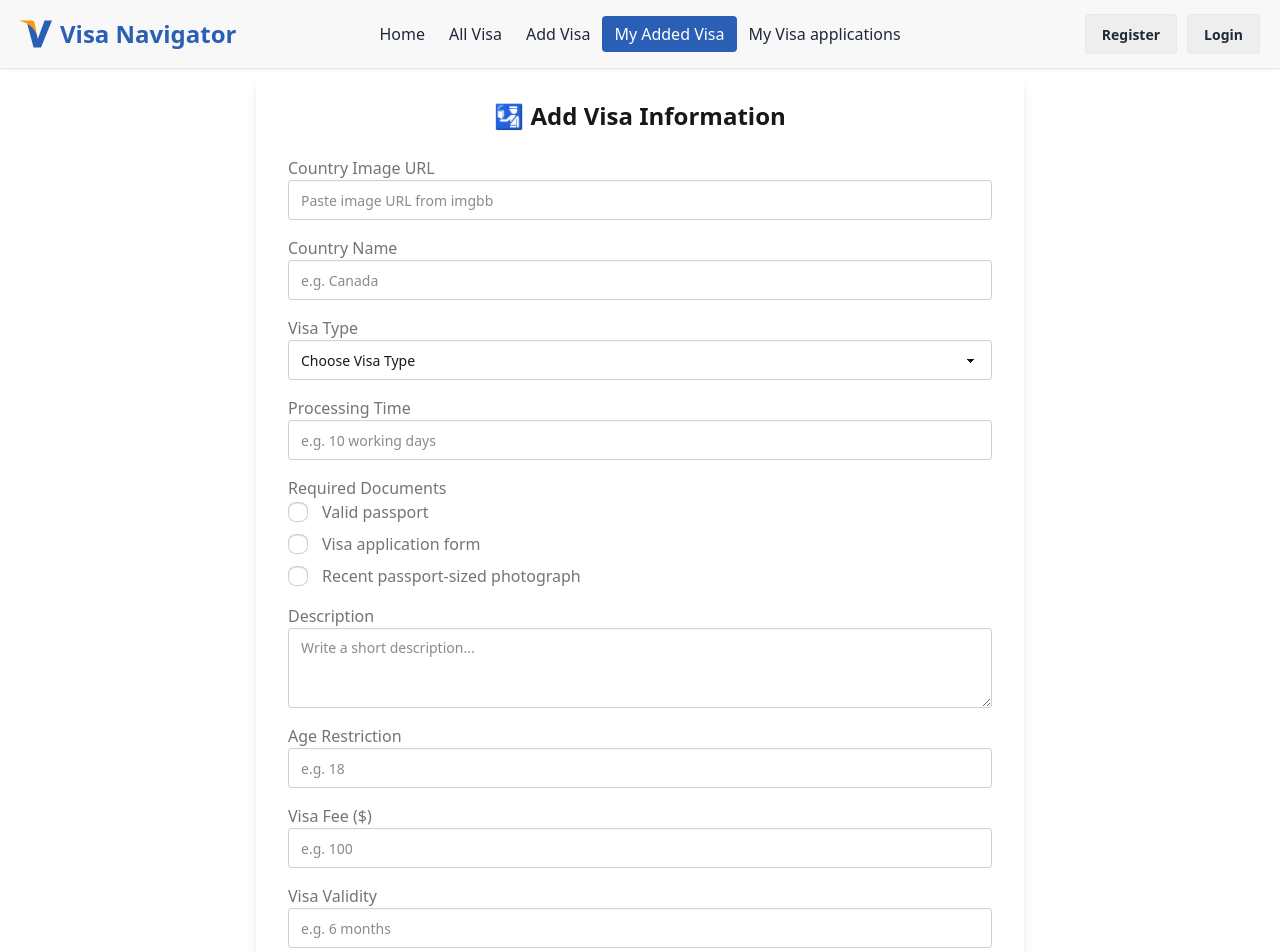
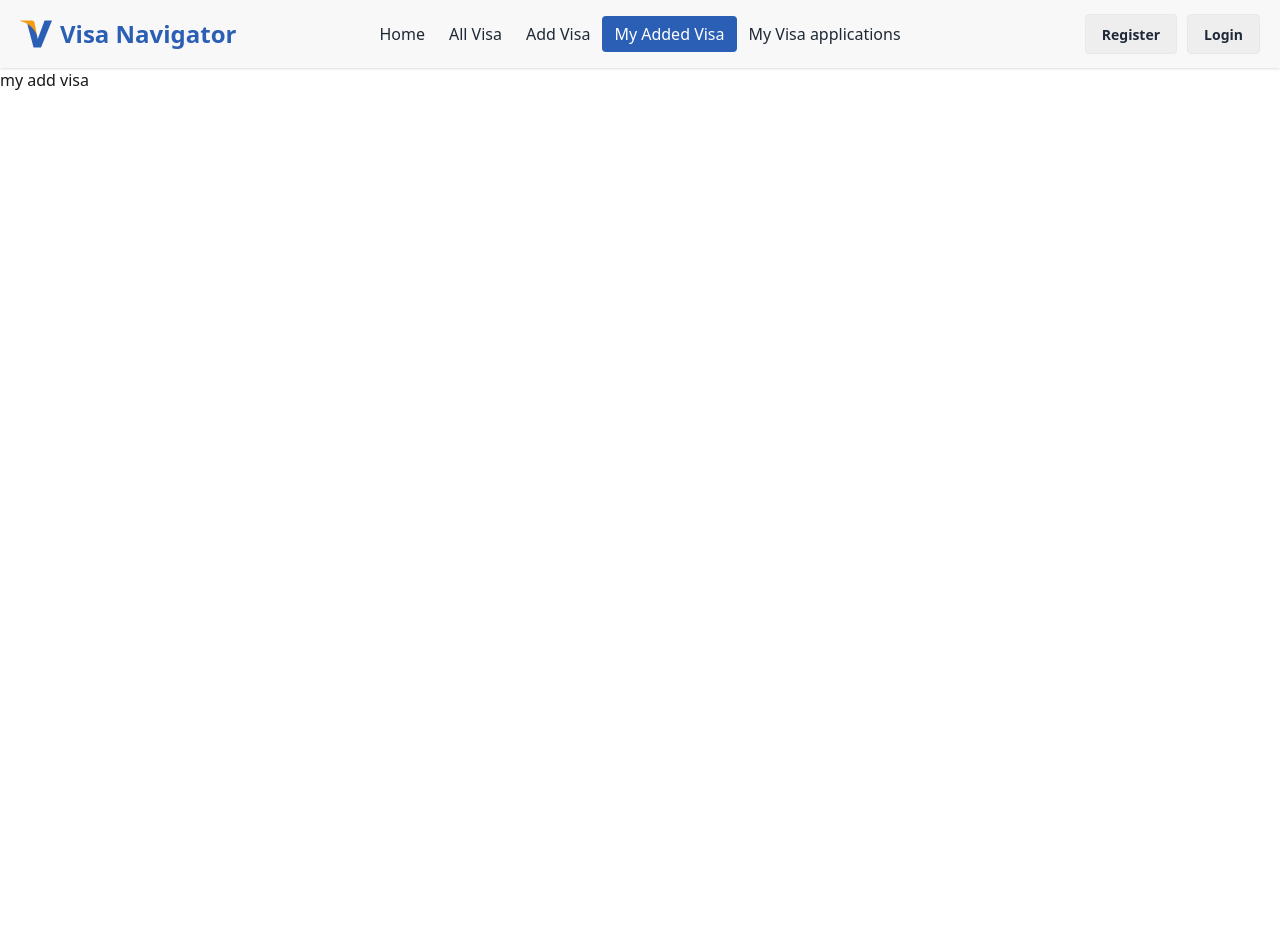
Before and after one commit to bishalsaha-official/Visa-Navigator-Client, a React (Vite) app: page /myaddedvisa in a window 1280 px wide. Shown: the top 952 px of the page. After the commit the page ends 800 px from the top, so only its background shows below. Built offline with nearby package versions, Linux system fonts and the light colour scheme.

Commit message:
Implement Latest Visa Components

```diff
--- a/src/components/AddVisa.jsx
+++ b/src/components/AddVisa.jsx
@@ -1,25 +1,69 @@
 const AddVisa = () => {
+    const handleSubmit = (e) => {
+        e.preventDefault();
+        const form = e.target;
+        const photoUrl = form.photo.value;
+        const countryName = form.countryName.value;
+        const visaType = form.visaType.value;
+        const processingTime = form.processingTime.value;
+        const age = form.age.value;
+        const fee = form.fee.value;
+        const visaValidity = form.visaValidity.value;
+        const applicationMethod = form.applicationMethod.value;
+        const description = form.description.value;
+        const requiredDocuments = [];
+        form.requiredDocuments.forEach((document) => {
+            if (document.checked) {
+                requiredDocuments.push(document.value);
+            }
+        });
+        const newVisa = {
+            photoUrl,
+            countryName,
+            visaType,
+            processingTime,
+            age,
+            fee,
+            visaValidity,
+            applicationMethod,
+            description,
+            requiredDocuments
+        }
+        console.log(newVisa)
+        fetch('http://localhost:5000/visas', {
+            method: "POST",
+            headers: {
+                "content-type": "application/json"
+            },
+            body: JSON.stringify(newVisa)
+        })
+        .then(res => res.json())
+        .then(data => {
+            console.log(data)
+        })
+    };
+
     return (
         <div className="p-8 bg-base-100 shadow-lg max-w-4xl mx-auto rounded-xl my-5">
             <h2 className="text-2xl font-bold mb-8 text-center">Add Visa Information</h2>
 
-            <form className="grid grid-cols-1 md:grid-cols-2 gap-6">
+            <form onSubmit={handleSubmit} className="grid grid-cols-1 md:grid-cols-2 gap-6">
                 {/* Country Image */}
                 <div className="col-span-1">
                     <label className="label">Country Image URL</label>
-                    <input type="text" placeholder="Paste image URL" className="input input-bordered w-full" />
+                    <input type="text" placeholder="Paste image URL" name="photo" className="input input-bordered w-full" />
                 </div>
 
                 {/* Country Name */}
                 <div className="col-span-1">
                     <label className="label">Country Name</label>
-                    <input type="text" placeholder="e.g. Canada" className="input input-bordered w-full" />
+                    <input type="text" placeholder="e.g. Canada" name="countryName" className="input input-bordered w-full" />
                 </div>
 
                 {/* Visa Type Dropdown */}
                 <div className="col-span-1">
                     <label className="label">Visa Type</label>
-                    <select className="select select-bordered w-full">
+                    <select name="visaType" className="select select-bordered w-full">
                         <option disabled selected>Choose Visa Type</option>
                         <option>Tourist visa</option>
                         <option>Student visa</option>
@@ -30,31 +74,31 @@ const AddVisa = () => {
                 {/* Processing Time */}
                 <div className="col-span-1">
                     <label className="label">Processing Time</label>
-                    <input type="text" placeholder="e.g. 10 working days" className="input input-bordered w-full" />
+                    <input type="text" name="processingTime" placeholder="e.g. 10 working days" className="input input-bordered w-full" />
                 </div>
 
                 {/* Age Restriction */}
                 <div className="col-span-1">
                     <label className="label">Age Restriction</label>
-                    <input type="number" placeholder="e.g. 18" className="input input-bordered w-full" />
+                    <input type="number" name="age" placeholder="e.g. 18" className="input input-bordered w-full" />
                 </div>
 
                 {/* Fee */}
                 <div className="col-span-1">
                     <label className="label">Visa Fee ($)</label>
-                    <input type="number" placeholder="e.g. 100" className="input input-bordered w-full" />
+                    <input type="number" name="fee" placeholder="e.g. 100" className="input input-bordered w-full" />
                 </div>
 
                 {/* Validity */}
                 <div className="col-span-1">
                     <label className="label">Visa Validity</label>
-                    <input type="text" placeholder="e.g. 6 months" className="input input-bordered w-full" />
+                    <input type="text" name="visaValidity" placeholder="e.g. 6 months" className="input input-bordered w-full" />
                 </div>
 
                 {/* Application Method */}
                 <div className="col-span-1">
                     <label className="label">Application Method</label>
-                    <input type="text" placeholder="e.g. Online, Embassy" className="input input-bordered w-full" />
+                    <input type="text" name="applicationMethod" placeholder="e.g. Online, Embassy" className="input input-bordered w-full" />
                 </div>
 
                 {/* Required Documents (Checkboxes) */}
@@ -62,15 +106,15 @@ const AddVisa = () => {
                     <label className="label">Required Documents</label>
                     <div className="grid grid-cols-1 sm:grid-cols-3 gap-2">
                         <label className="flex items-center gap-2">
-                            <input type="checkbox" className="checkbox checkbox-sm" />
+                            <input name='requiredDocuments' type="checkbox" defaultValue="Valid passport" className="checkbox checkbox-sm" />
                             Valid passport
                         </label>
                         <label className="flex items-center gap-2">
-                            <input type="checkbox" className="checkbox checkbox-sm" />
+                            <input name='requiredDocuments' type="checkbox" defaultValue="Visa application form" className="checkbox checkbox-sm" />
                             Visa application form
                         </label>
                         <label className="flex items-center gap-2">
-                            <input type="checkbox" className="checkbox checkbox-sm" />
+                            <input name='requiredDocuments' type="checkbox" defaultValue="Recent passport-sized photograph" className="checkbox checkbox-sm" />
                             Recent passport-sized photograph
                         </label>
                     </div>
@@ -79,7 +123,7 @@ const AddVisa = () => {
                 {/* Description */}
                 <div className="md:col-span-2">
                     <label className="label">Description</label>
-                    <textarea className="textarea textarea-bordered w-full" rows="4" placeholder="Write a short description..."></textarea>
+                    <textarea className="textarea textarea-bordered w-full" name="description" rows="4" placeholder="Write a short description..."></textarea>
                 </div>
 
                 {/* Add Visa Button */}
--- /dev/null
+++ b/src/components/LatestVisa.jsx
@@ -0,0 +1,22 @@
+import { useContext } from "react";
+import { AuthContext } from "../providers/AuthProvider";
+import VisaCard from "./VisaCard";
+
+const LatestVisa = () => {
+    const { visas, setVisas } = useContext(AuthContext)
+    return (
+        <div>
+            <h2 className="text-3xl font-bold text-center text-primary mb-2">Latest Visas</h2>
+            <p className="text-center text-gray-600 text-sm sm:text-base max-w-xl mx-auto mb-8">
+                Explore the most recently added visa opportunities with essential details like fees, processing time, and validity.
+            </p>
+            <div className="grid md:grid-cols-2 lg:grid-cols-3 gap-6 my-5">
+                {
+                    visas.map(visa => <VisaCard key={visa._id} visa={visa}></VisaCard>)
+                }
+            </div>
+        </div>
+    );
+};
+
+export default LatestVisa;
--- a/src/components/MyAddedVisa.jsx
+++ b/src/components/MyAddedVisa.jsx
@@ -1,93 +1,8 @@
 const MyAddedVisa = () => {
     return (
-        <div className="p-8 bg-base-100 shadow-lg max-w-3xl mx-auto rounded-xl">
-      <h2 className="text-2xl font-bold mb-6 text-center">🛂 Add Visa Information</h2>
-
-      <form className="space-y-4">
-        {/* Country Image */}
         <div>
-          <label className="label">Country Image URL</label>
-          <input type="text" placeholder="Paste image URL from imgbb" className="input input-bordered w-full" />
+            my add visa
         </div>
-
-        {/* Country Name */}
-        <div>
-          <label className="label">Country Name</label>
-          <input type="text" placeholder="e.g. Canada" className="input input-bordered w-full" />
-        </div>
-
-        {/* Visa Type Dropdown */}
-        <div>
-          <label className="label">Visa Type</label>
-          <select className="select select-bordered w-full">
-            <option disabled selected>Choose Visa Type</option>
-            <option>Tourist visa</option>
-            <option>Student visa</option>
-            <option>Official visa</option>
-          </select>
-        </div>
-
-        {/* Processing Time */}
-        <div>
-          <label className="label">Processing Time</label>
-          <input type="text" placeholder="e.g. 10 working days" className="input input-bordered w-full" />
-        </div>
-
-        {/* Required Documents (Checkboxes) */}
-        <div>
-          <label className="label">Required Documents</label>
-          <div className="flex flex-col gap-2">
-            <label className="cursor-pointer label">
-              <input type="checkbox" className="checkbox checkbox-sm mr-2" />
-              Valid passport
-            </label>
-            <label className="cursor-pointer label">
-              <input type="checkbox" className="checkbox checkbox-sm mr-2" />
-              Visa application form
-            </label>
-            <label className="cursor-pointer label">
-              <input type="checkbox" className="checkbox checkbox-sm mr-2" />
-              Recent passport-sized photograph
-            </label>
-          </div>
-        </div>
-
-        {/* Description */}
-        <div>
-          <label className="label">Description</label>
-          <textarea className="textarea textarea-bordered w-full" placeholder="Write a short description..."></textarea>
-        </div>
-
-        {/* Age Restriction */}
-        <div>
-          <label className="label">Age Restriction</label>
-          <input type="number" className="input input-bordered w-full" placeholder="e.g. 18" />
-        </div>
-
-        {/* Fee */}
-        <div>
-          <label className="label">Visa Fee ($)</label>
-          <input type="number" className="input input-bordered w-full" placeholder="e.g. 100" />
-        </div>
-
-        {/* Validity */}
-        <div>
-          <label className="label">Visa Validity</label>
-          <input type="text" className="input input-bordered w-full" placeholder="e.g. 6 months" />
-        </div>
-
-        {/* Application Method */}
-        <div>
-          <label className="label">Application Method</label>
-          <input type="text" className="input input-bordered w-full" placeholder="e.g. Online, Embassy" />
-        </div>
-
-        {/* Submit Button */}
-        <div className="text-center mt-6">
-          <button className="btn btn-primary w-full">Add Visa</button>
-        </div>
-      </form>
-    </div>
     );
 };
 
--- a/src/pages/Home.jsx
+++ b/src/pages/Home.jsx
@@ -1,4 +1,5 @@
 import Banner from "../components/Banner";
+import LatestVisa from "../components/LatestVisa";
 import VisaEligibilityChecker from "../components/VisaEligibilityChecker";
 import VisaTipsSection from "../components/VisaTipsSection";
 
@@ -6,8 +7,11 @@ const Home = () => {
     return (
         <div>
             <Banner></Banner>
-            <VisaTipsSection></VisaTipsSection>
-            <VisaEligibilityChecker></VisaEligibilityChecker>
+            <div className="max-w-7xl mx-auto my-8">
+                <LatestVisa></LatestVisa>
+                <VisaTipsSection></VisaTipsSection>
+                <VisaEligibilityChecker></VisaEligibilityChecker>
+            </div>
         </div>
     );
 };
--- /dev/null
+++ b/src/providers/AuthProvider.jsx
@@ -0,0 +1,18 @@
+import { createContext, useState } from "react";
+
+export const AuthContext = createContext(null)
+
+const AuthProvider = ({ children }) => {
+    const [visas, setVisas] = useState(null)
+    const authInfo = {
+        visas,
+        setVisas
+    }
+    return (
+        <AuthContext.Provider value={authInfo}>
+            {children}
+        </AuthContext.Provider>
+    );
+};
+
+export default AuthProvider;
```
Also changed, not shown: src/components/AllVisas.jsx (+15 -2 lines), src/components/VisaCard.jsx (added, +46 -0 lines), src/main.jsx (+6 -2 lines).
